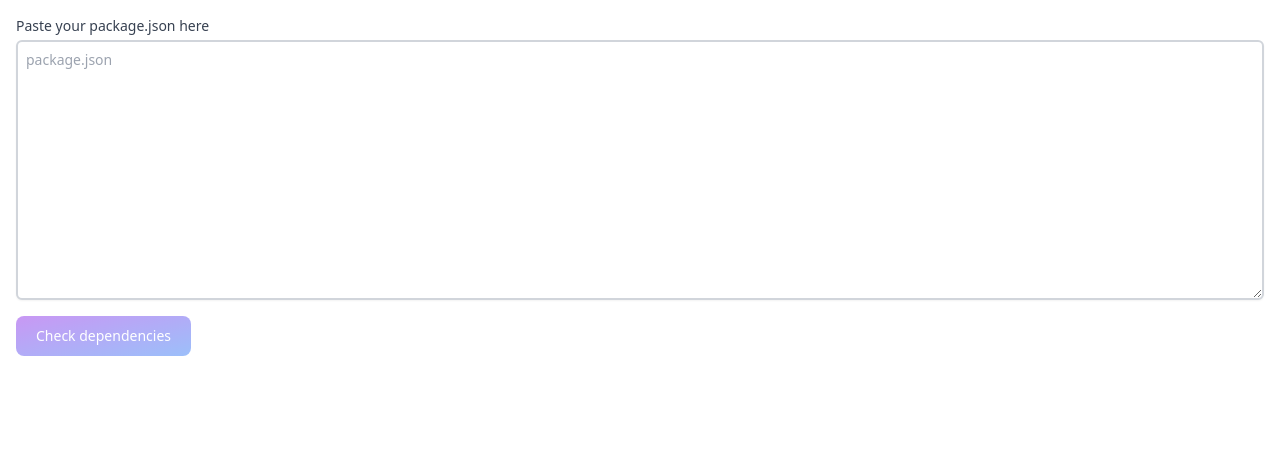
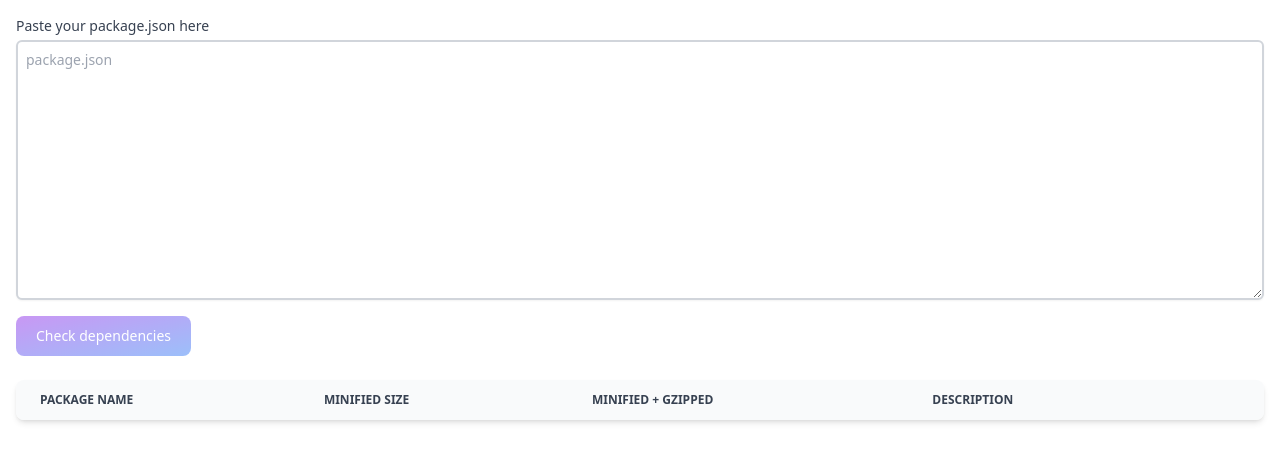
Before and after one commit to devarend/package-analyzer, a Next.js app: page / in a window 1280 px wide. Shown: the top 462 px of the page. Built offline with nearby package versions, Linux system fonts and the light colour scheme.

Commit message:
fetch package information and additional similar packages, added table with dependency results

```diff
--- a/src/pages/index.tsx
+++ b/src/pages/index.tsx
@@ -4,7 +4,11 @@ import {
   ExclamationCircleIcon,
 } from "@heroicons/react/24/outline";
 import { ChangeEvent, useState } from "react";
-import { fetchPackageInformation } from "@/services/bundlePhobiaService";
+import {
+  fetchPackageInformation,
+  fetchSimilarPackages,
+} from "@/services/bundlePhobiaService";
+import DependencyResult from "@/components/DependencyResult";
 
 const avoidCheckingDependencies = [
   "react",
@@ -27,6 +31,7 @@ const Home = () => {
   >(null);
 
   const [packageJSON, setPackageJSON] = useState<string>("");
+  const [dependencyResults, setDependencyResults] = useState<any>([]);
 
   const onChange = (event: ChangeEvent<HTMLTextAreaElement>) => {
     setPackageJSON(event.target.value);
@@ -49,11 +54,26 @@ const Home = () => {
     );
 
     const responses = await Promise.allSettled(
-      dependenciesToCheck.map(([key, value]) =>
-        fetchPackageInformation(key, value)
-      )
+      dependenciesToCheck.map(async ([key, value]) => {
+        let item = {
+          packageName: `${key}@${value}`,
+          packageInformation: null,
+          similarPackages: [],
+        };
+        try {
+          item.packageInformation = await fetchPackageInformation(key, value);
+          const { category } = await fetchSimilarPackages(key);
+          if (category.score >= 999) {
+            item.similarPackages = category.similar;
+          }
+          return item;
+        } catch {
+          return item;
+        }
+      })
     );
-    responses.forEach((result) => console.log(result));
+
+    setDependencyResults(responses);
   };
 
   const valid = validationStatus === "valid";
@@ -110,6 +130,43 @@ const Home = () => {
               Check dependencies
             </button>
           </div>
+
+          <div className="relative overflow-x-auto shadow-md sm:rounded-lg mt-4">
+            <table className="w-full text-sm text-left text-gray-500 dark:text-gray-400">
+              <thead className="text-xs text-gray-700 uppercase bg-gray-50">
+                <tr>
+                  <th scope="col" className="px-6 py-3">
+                    Package name
+                  </th>
+                  <th scope="col" className="px-6 py-3">
+                    Minified size
+                  </th>
+                  <th scope="col" className="px-6 py-3">
+                    Minified + gzipped
+                  </th>
+                  <th scope="col" className="px-6 py-3">
+                    Description
+                  </th>
+                  <th scope="col" className="px-6 py-3">
+                    <span className="sr-only">Edit</span>
+                  </th>
+                </tr>
+              </thead>
+              <tbody>
+                {dependencyResults.map(({ value }, key) => {
+                  const { packageInformation, packageName, similarPackages } =
+                    value;
+                  return (
+                    <DependencyResult
+                      packageInformation={packageInformation}
+                      packageName={packageName}
+                      similarPackages={similarPackages}
+                    />
+                  );
+                })}
+              </tbody>
+            </table>
+          </div>
         </div>
       </main>
     </>
```
